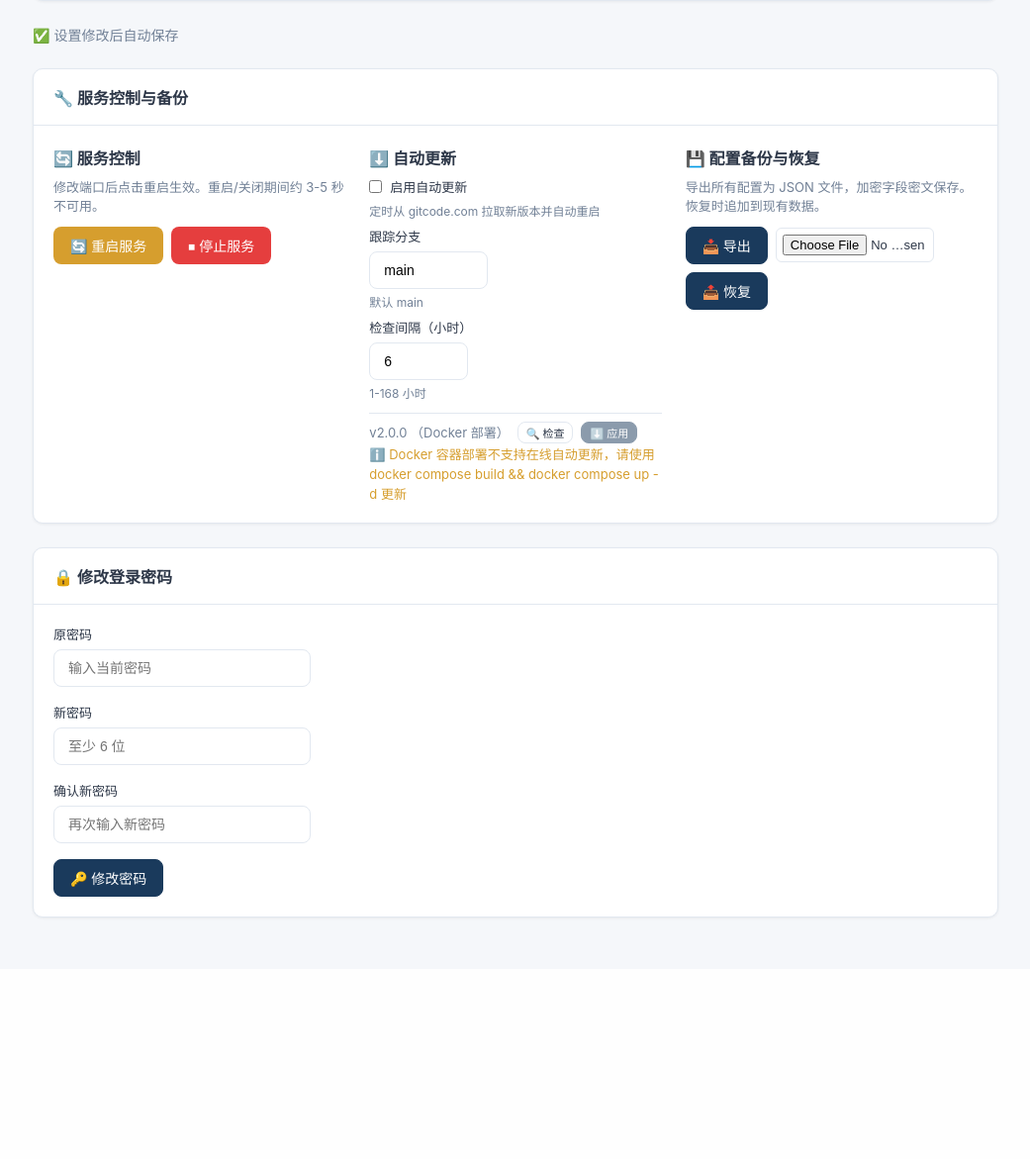
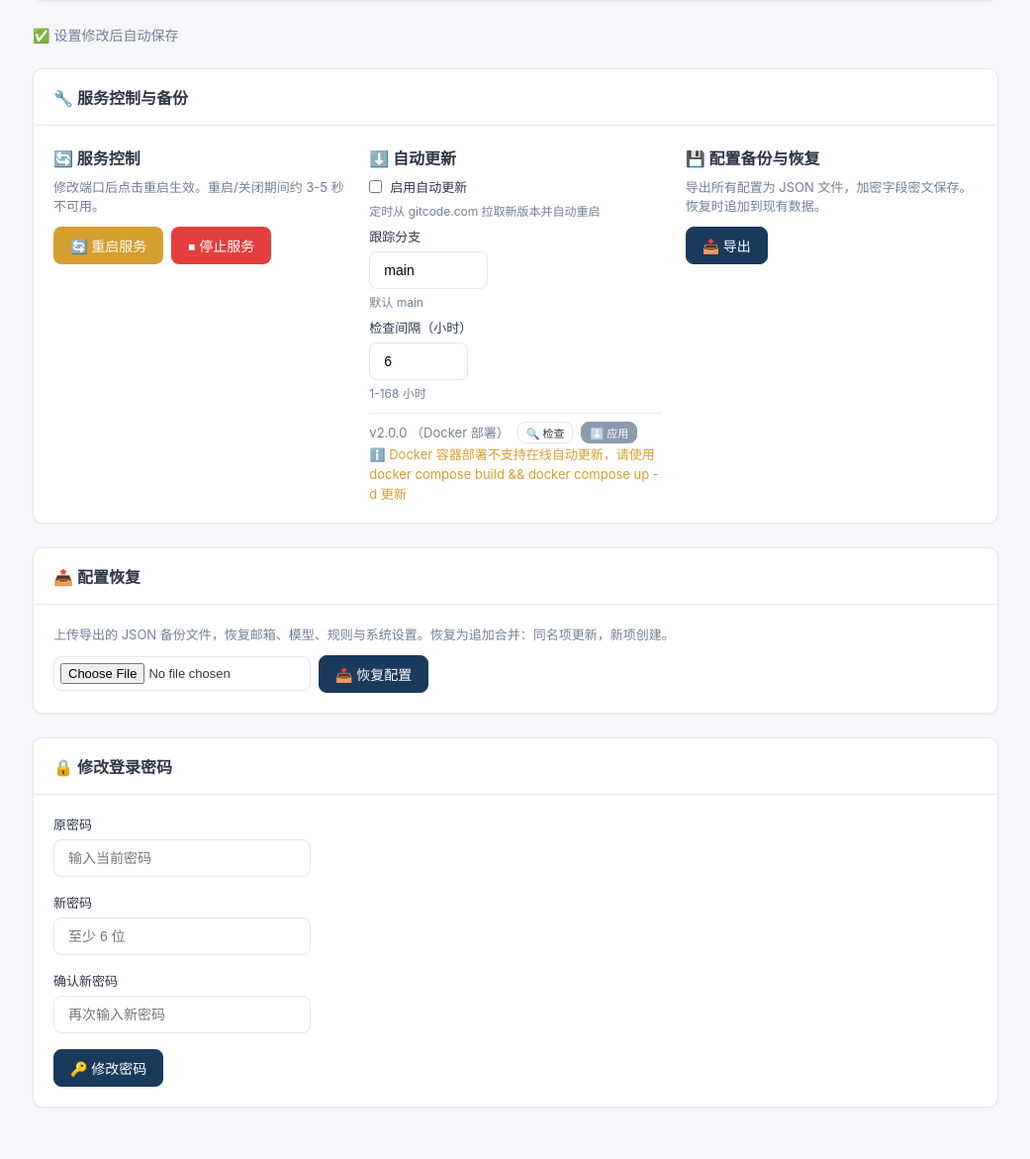
Before and after one commit to masquerator-coder/legal-mail-router, a FastAPI app: page /settings in a window 1280 px wide. Shown: the part 2368-3539 px from the top of the page at 99% size, without its empty margins (239-1280 px from the left). Before the commit the page ends 3297 px from the top, so only its background shows below. Run offline with FastAPI, Linux system fonts and the light colour scheme; the visitor is signed in with stand-in values (Sample User, id 1); data that the repository does not hold is empty; some libraries are stand-ins or nearby versions.

Commit message:
fix: 修复配置恢复表单嵌套导致导入静默失效
settings.html 中恢复表单嵌在外层 settings-form 内，嵌套 form 属非法
HTML，浏览器丢弃内层标签后点击提交的是 /settings/save，备份文件被
静默丢弃（服务端日志中从未出现 /backup/import 请求）。

- 将恢复表单移至外层表单之外，并包成独立卡片避免布局漂移
- 补充 csrf_token_input 隐藏域，与仓库既有 CSRF 机制一致
- 删除从未被调用的死代码 restoreBackup()（其引用的 restore-file 元素不存在）
- .gitignore 忽略 docs/（内含明文账号密码，禁止提交）

```diff
--- a/templates/settings.html
+++ b/templates/settings.html
@@ -454,11 +454,10 @@
                     </p>
                     <div style="display:flex;gap:8px;align-items:center;flex-wrap:wrap;">
                         <a href="/backup/export" class="btn btn-primary">📥 导出</a>
-                        <form method="post" action="/backup/import" enctype="multipart/form-data" style="display:flex;gap:8px;align-items:center;margin:0;padding:0;">
-                            <input type="file" name="file" accept=".json"
-                                   style="font-size:13px;padding:6px;border:1px solid var(--border);border-radius:6px;max-width:160px;">
-                            <button type="submit" class="btn btn-primary" style="white-space:nowrap;">📤 恢复</button>
-                        </form>
+                        <!-- 恢复表单不可放在本页外层 <form id="settings-form"> 内：
+                             嵌套 form 是非法 HTML，浏览器会丢弃内层标签，
+                             导致点击提交的是外层 /settings/save，备份文件被静默丢弃。
+                             该表单因而移至外层表单闭合之后（见文件下方独立卡片）。 -->
                     </div>
                 </div>
             </div>
@@ -466,6 +465,23 @@
     </form>
 
 </div>  <!-- 关闭主容器 div -->
+
+<!-- 配置恢复（须独立于 settings-form 之外，见上方说明） -->
+<div class="card" style="margin-top:24px;">
+    <div class="card-header"><h3>📤 配置恢复</h3></div>
+    <div class="card-body">
+        <p style="font-size:13px;color:var(--text-muted);margin-bottom:12px;">
+            上传导出的 JSON 备份文件，恢复邮箱、模型、规则与系统设置。恢复为追加合并：同名项更新，新项创建。
+        </p>
+        <form method="post" action="/backup/import" enctype="multipart/form-data"
+              style="display:flex;gap:8px;align-items:center;flex-wrap:wrap;margin:0;padding:0;">
+            {{ csrf_token_input(request)|safe }}
+            <input type="file" name="file" accept=".json" class="form-control"
+                   style="font-size:13px;padding:6px;max-width:260px;">
+            <button type="submit" class="btn btn-primary" style="white-space:nowrap;">📤 恢复配置</button>
+        </form>
+    </div>
+</div>
 
 <!-- 修改密码（独立于主表单之外） -->
 <div class="card" style="margin-top:24px;">
@@ -865,30 +881,6 @@ document.addEventListener('DOMContentLoaded', function() {
     toggleGroupingFields(document.querySelector('input[name="attachment_grouping"]')?.checked || false);
 });
 
-
-// 配置备份恢复 — 动态创建表单提交
-function restoreBackup() {
-    var fileInput = document.getElementById('restore-file');
-    if (!fileInput || !fileInput.files.length) {
-        showToast('请先选择备份文件', 'error');
-        return;
-    }
-    fileInput.name = 'file';
-    var tempForm = document.createElement('form');
-    tempForm.method = 'POST';
-    tempForm.action = '/backup/import';
-    tempForm.enctype = 'multipart/form-data';
-    tempForm.style.display = 'none';
-    var csrfOrig = document.querySelector('input[name="_csrf_token"]');
-    if (csrfOrig) {
-        tempForm.appendChild(csrfOrig.cloneNode());
-    }
-    tempForm.appendChild(fileInput.cloneNode(true));
-    document.body.appendChild(tempForm);
-    tempForm.submit();
-}
-
-
 // ── 自动保存：修改设置后防抖自动提交（无保存/取消按钮） ──
 (function() {
     var form = document.getElementById('settings-form');
```
Also changed, not shown: 1 other file.
